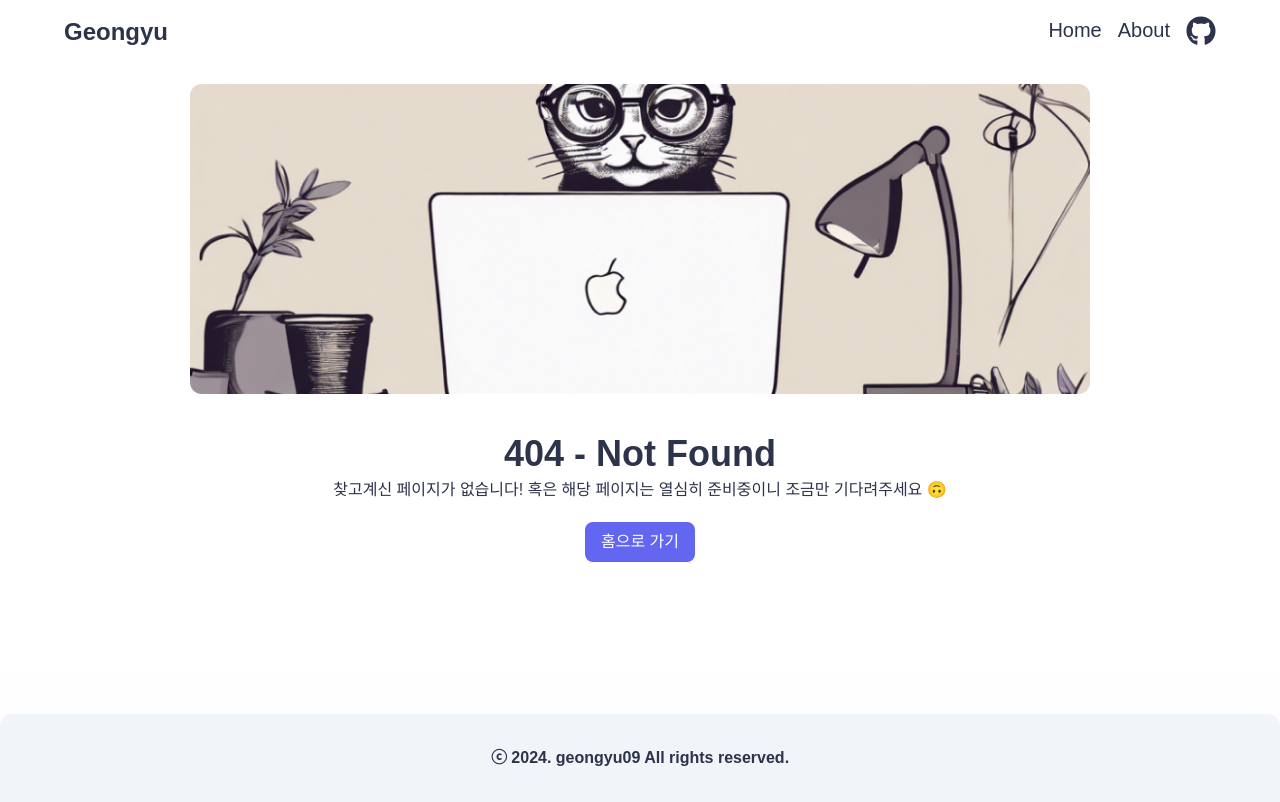
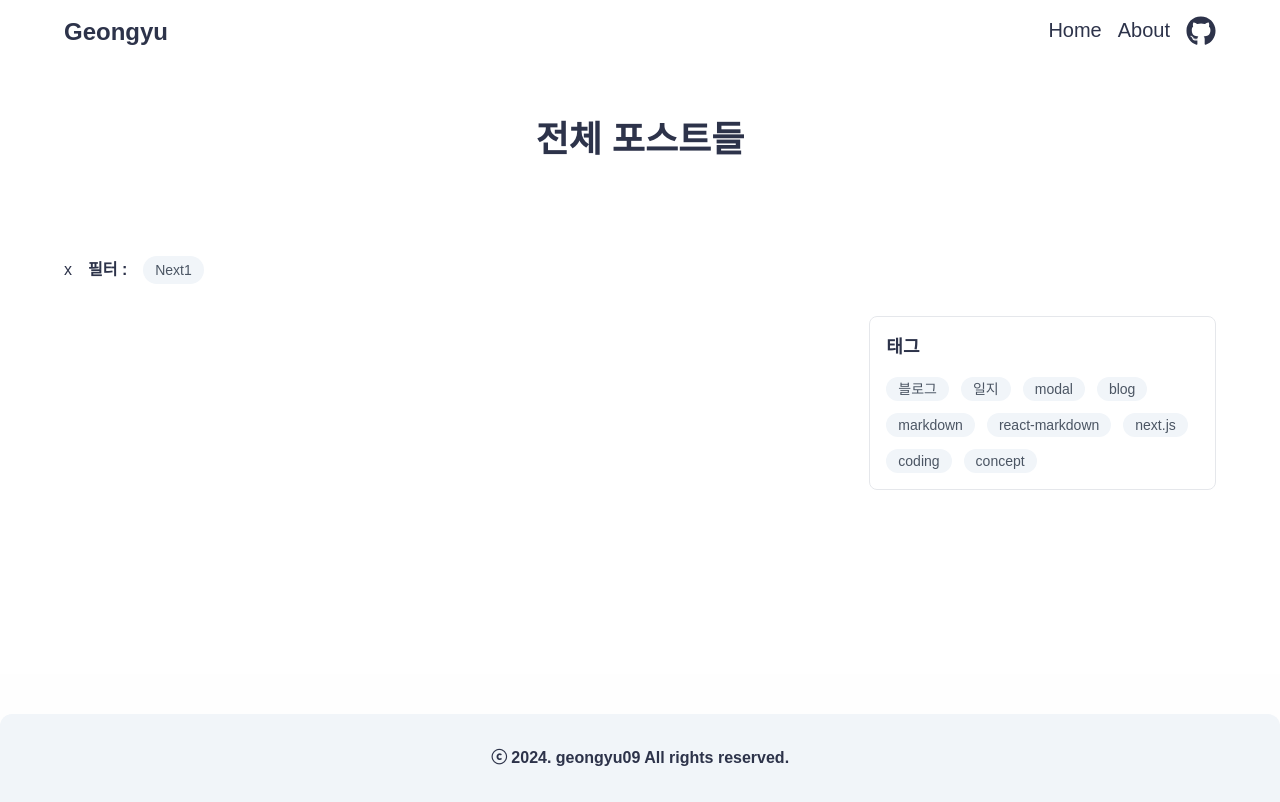
Before and after one commit to geongyu09/blog, a Next.js app: page /posts/Next1 in a window 1280 px wide. Before the commit this address had no page. Built offline with nearby package versions, Linux system fonts and the light colour scheme; a web font is replaced by a local one.

Commit message:
fix: searchParams가 static 하게 렌더링을 할 수 없어, 이를 slug 형태로 변경

```diff
--- a/package.json
+++ b/package.json
@@ -8,7 +8,7 @@
     "start": "next start",
     "lint": "next lint",
     "prepare": "husky",
-    "deploy": "next build && touch out/.nojekyll && git add -f out/ && git commit -m \"Deploy\" && git subtree push --prefix out origin gh-pages"
+    "deploy": "next build && touch out/.nojekyll && git add -f out/ && git commit -m \"Deploy\" && git subtree push --prefix out origin gh-pages -f"
   },
   "dependencies": {
     "class-variance-authority": "^0.7.0",
--- a/src/app/page.tsx
+++ b/src/app/page.tsx
@@ -1,18 +1,14 @@
 import Container from '@/components/common/layout/Container';
 import Gap from '@/components/common/layout/Gap';
 import SplitLayout from '@/components/common/layout/SplitLayout';
-import Tag from '@/components/common/tag';
-import HomeBannerSection from '@/components/feature/Home/HomeBannerSection';
-import Link from 'next/link';
-import CurrentPostsSection from '@/components/feature/Home/CurrentPostsSection';
 import SideBarMenu from '@/components/common/SideBarMenu';
 import TagsSection from '@/components/common/TagsSection';
+import CurrentPostsSection from '@/components/feature/Home/CurrentPostsSection';
+import HomeBannerSection from '@/components/feature/Home/HomeBannerSection';
 import ROUTE_PATH from '@/constants/path/routePath';
+import Link from 'next/link';
 
-interface HomeProps {
-  searchParams: { tag?: string };
-}
-export default function Home({ searchParams: { tag } }: HomeProps) {
+export default function Home() {
   return (
     <>
       <HomeBannerSection />
@@ -22,17 +18,6 @@ export default function Home({ searchParams: { tag } }: HomeProps) {
 
         <h2 className="text-2xl font-bold">최근 포스트</h2>
         <Gap size={4} />
-
-        {tag && (
-          <>
-            <div className="flex items-center gap-4">
-              <Link href="/">x</Link>
-              <p className="font-semibold">필터 : </p>
-              <Tag tag={tag} />
-            </div>
-            <Gap size={8} />
-          </>
-        )}
 
         <SplitLayout
           sidebar={
--- a/src/app/post/[slug]/page.tsx
+++ b/src/app/post/[slug]/page.tsx
@@ -46,10 +46,7 @@ export default function Page({ params: { slug } }: PageProps) {
 
 export function generateStaticParams() {
   const slugs = getPostSlugs();
-  console.log('Generated slugs:', slugs); // 디버깅을 위한 로그
   return slugs.map((slug) => ({
-    params: {
-      slug,
-    },
+    slug: slug.replace('.md', ''),
   }));
 }
--- /dev/null
+++ b/src/app/posts/[tag]/page.tsx
@@ -0,0 +1,53 @@
+import Container from '@/components/common/layout/Container';
+import Gap from '@/components/common/layout/Gap';
+import SplitLayout from '@/components/common/layout/SplitLayout';
+import SideBarMenu from '@/components/common/SideBarMenu';
+import Tag from '@/components/common/tag';
+import TagsSection from '@/components/common/TagsSection';
+import AllPostsSection from '@/components/feature/Post/AllPostsSection';
+import ROUTE_PATH from '@/constants/path/routePath';
+import { getAllTags } from '@/lib/post/post';
+import Link from 'next/link';
+
+interface PostFilteredPageProps {
+  params: {
+    tag: string;
+  };
+}
+export default function PostFilteredPage({
+  params: { tag },
+}: PostFilteredPageProps) {
+  return (
+    <Container>
+      <Gap size={14} />
+      <h2 className="text-4xl font-bold text-center">전체 포스트들</h2>
+      <Gap size={24} />
+
+      <div className="flex items-center gap-4">
+        <Link href={ROUTE_PATH.POSTS()}>x</Link>
+        <p className="font-semibold">필터 : </p>
+        <Tag tag={decodeURIComponent(tag)} />
+      </div>
+      <Gap size={8} />
+
+      <SplitLayout
+        sidebar={
+          <SideBarMenu>
+            <TagsSection />
+          </SideBarMenu>
+        }
+        gap="xl"
+      >
+        <AllPostsSection filteredTag={tag} />
+      </SplitLayout>
+    </Container>
+  );
+}
+
+export function generateStaticParams() {
+  const allTags = getAllTags();
+  const params = allTags.map((tag) => ({
+    params: { tag: decodeURIComponent(tag) },
+  }));
+  return params;
+}
--- a/src/app/posts/page.tsx
+++ b/src/app/posts/page.tsx
@@ -1,34 +1,16 @@
 import Container from '@/components/common/layout/Container';
 import Gap from '@/components/common/layout/Gap';
 import SplitLayout from '@/components/common/layout/SplitLayout';
-import Tag from '@/components/common/tag';
-import AllPostsSection from '@/components/feature/Post/AllPostsSection';
-import Link from 'next/link';
 import SideBarMenu from '@/components/common/SideBarMenu';
 import TagsSection from '@/components/common/TagsSection';
-import ROUTE_PATH from '@/constants/path/routePath';
+import AllPostsSection from '@/components/feature/Post/AllPostsSection';
 
-interface PostPageProps {
-  searchParams: { tag?: string };
-}
-
-export default function PostPage({ searchParams: { tag } }: PostPageProps) {
+export default function PostPage() {
   return (
     <Container>
       <Gap size={14} />
       <h2 className="text-4xl font-bold text-center">전체 포스트들</h2>
       <Gap size={24} />
-
-      {tag && (
-        <>
-          <div className="flex items-center gap-4">
-            <Link href={ROUTE_PATH.POSTS({})}>x</Link>
-            <p className="font-semibold">필터 : </p>
-            <Tag tag={tag} />
-          </div>
-          <Gap size={8} />
-        </>
-      )}
 
       <SplitLayout
         sidebar={
@@ -38,7 +20,7 @@ export default function PostPage({ searchParams: { tag } }: PostPageProps) {
         }
         gap="xl"
       >
-        <AllPostsSection filteredTag={tag} />
+        <AllPostsSection />
       </SplitLayout>
     </Container>
   );
--- a/src/constants/path/routePath/index.ts
+++ b/src/constants/path/routePath/index.ts
@@ -1,7 +1,8 @@
 const ROUTE_PATH = {
   HOME: '/',
   ABOUT: '/about',
-  POSTS: ({ tag }: { tag?: string }) => `/posts${tag ? `?tag=${tag}` : ''}`,
+  POSTS: (prop?: { tag?: string }) =>
+    `/posts${prop?.tag ? `/${prop.tag}` : ''}`,
   POST_DETAIL: ({ slug }: { slug: string }) => `/post/${slug}`,
 };
 
```
